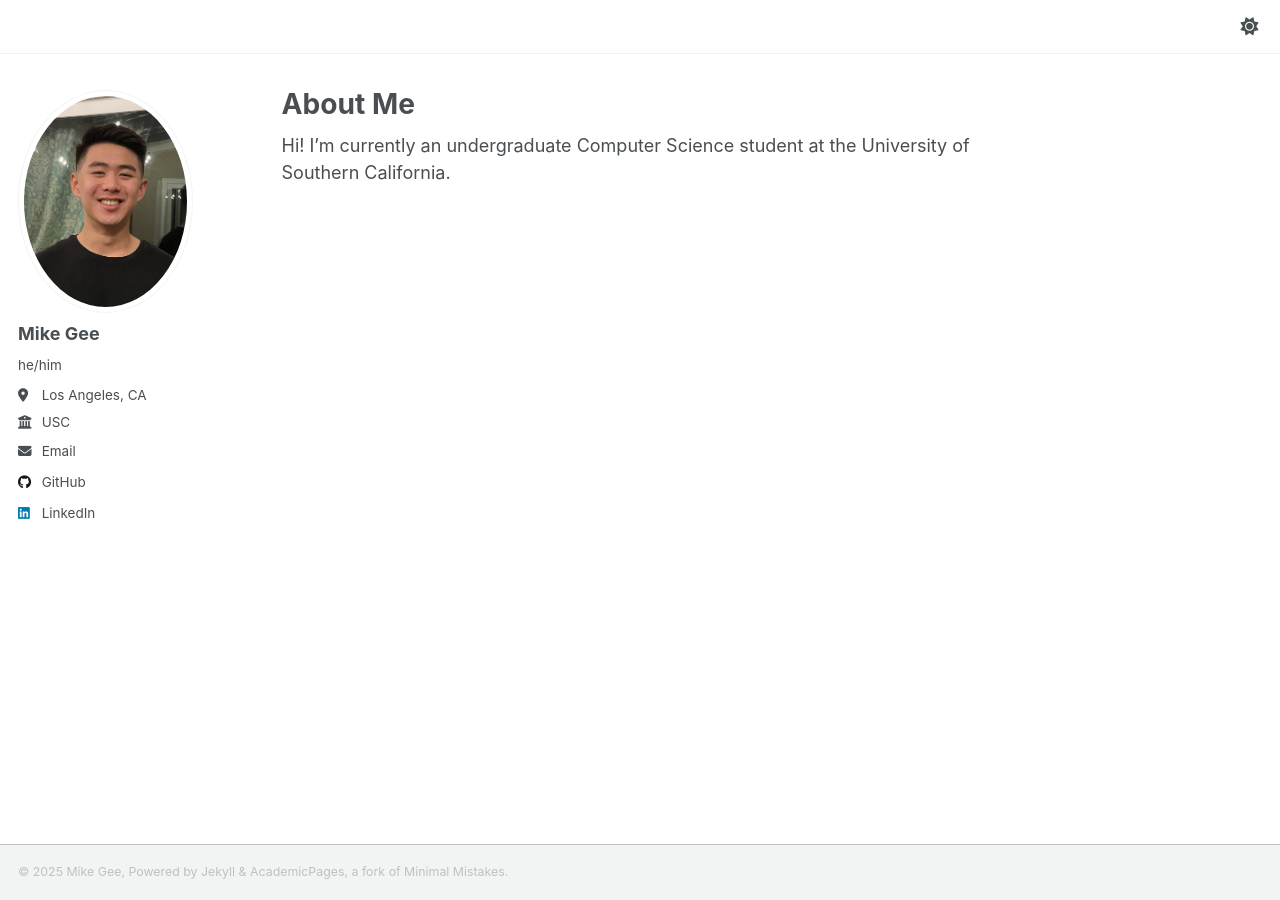
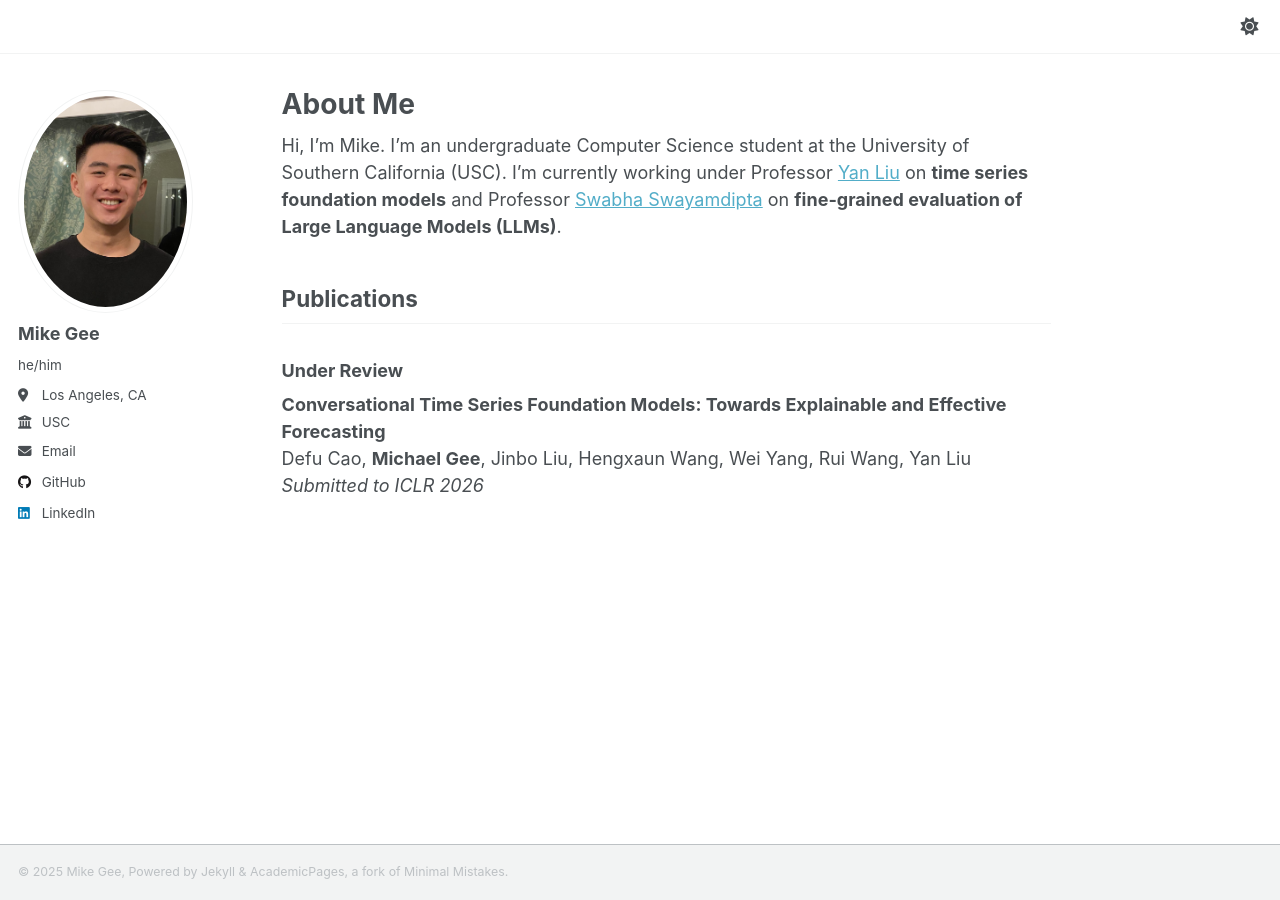
Before and after one commit to mpg05883/mpg05883.github.io, a Jekyll site: the page built from _pages/about.md, in a window 1280 px wide. Built offline with Jekyll 4.4.1, drawn with Linux system fonts in a browser that asks for light colours; a script that is not in the unit is left out.

Commit message:
Added publications section

```diff
--- a/Gemfile
+++ b/Gemfile
@@ -11,3 +11,5 @@ end
 
 gem 'github-pages'
 gem 'connection_pool', '2.5.0'
+
+gem "tzinfo-data", "~> 1.2025"
--- a/_config.yml
+++ b/_config.yml
@@ -12,7 +12,7 @@ site_theme: "default" # Currently available options are "default", "air"
 title: ""
 title_separator: ""
 name: &name "Mike Gee"
-description: &description "foo"
+description: &description "Mike Gee's personal website"
 url: https://mpg05883.github.io # the base hostname & protocol for your site e.g. "https://[your GitHub username].github.io" or if you already have some other page hosted on Github then use "https://[your GitHub username].github.io/[Your Repo Name]"
 baseurl: "" # the subpath of your site, e.g. "/blog"
 repository: "mpg05883/mpg05883.github.io"
@@ -184,6 +184,14 @@ exclude:
   - tmp
   - vendor
   - "start-jekyll.*"
+  - .git
+  - timecopilot/.git
+  - timecopilot/.git/**
+watch_exclude:
+  - \.git/
+  - timecopilot/\.git/
+  - node_modules/
+  - vendor/
 keep_files:
   - .git
   - .svn
--- a/_pages/about.md
+++ b/_pages/about.md
@@ -7,4 +7,12 @@ redirect_from:
   - /about.html
 ---
 
-Hi! I'm currently an undergraduate Computer Science student at the University of Southern California.
+Hi, I'm Mike. I'm an undergraduate Computer Science student at the University of Southern California (USC). I'm currently working under Professor [Yan Liu](https://sites.google.com/view/yanliu-ai/home) on **time series foundation models** and Professor [Swabha Swayamdipta](https://swabhs.com/) on **fine-grained evaluation of Large Language Models (LLMs)**.
+
+## Publications
+
+### Under Review
+
+**Conversational Time Series Foundation Models: Towards Explainable and Effective Forecasting**
+Defu Cao, **Michael Gee**, Jinbo Liu, Hengxaun Wang, Wei Yang, Rui Wang, Yan Liu
+*Submitted to ICLR 2026*
```
Also changed, not shown: _includes/head/custom.html (+5 -3 lines).
